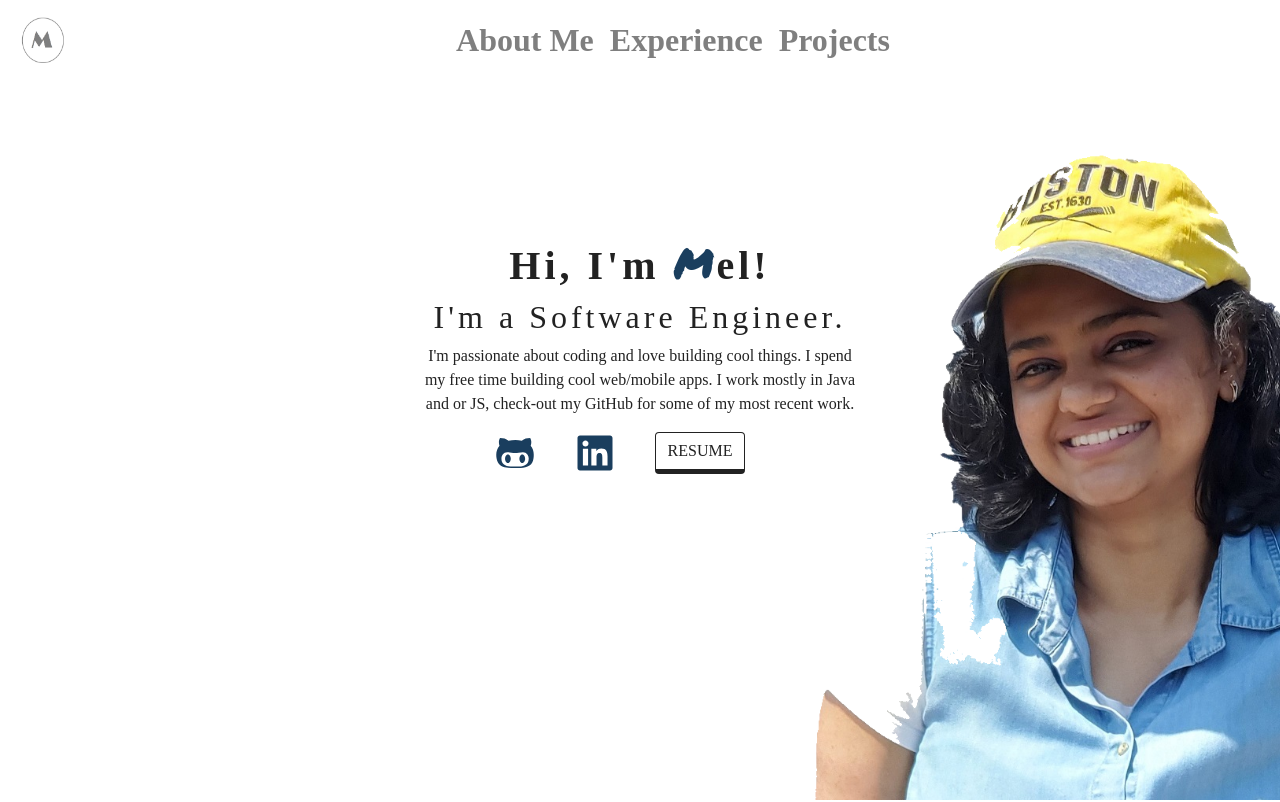
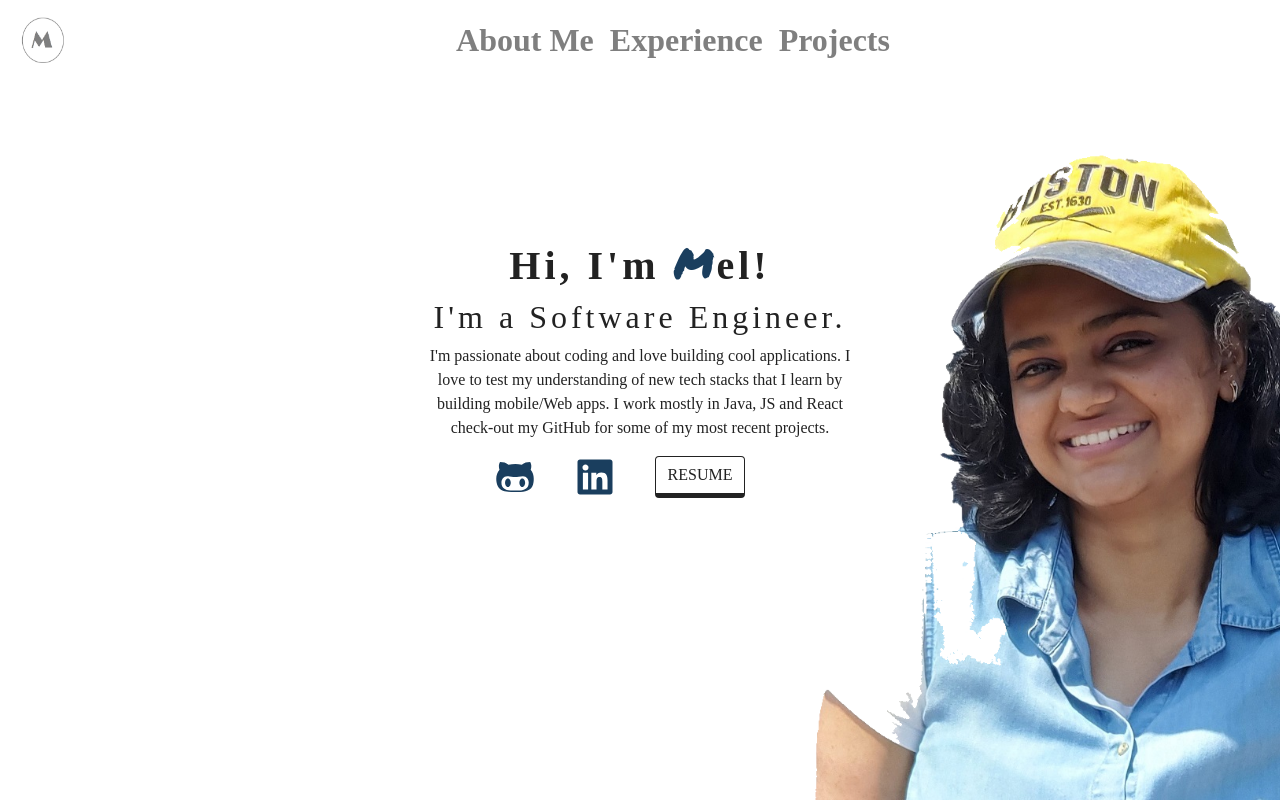
Before and after one commit to MrinaliniU/MyPortfolio, a Gatsby site: page / in a window 1280 px wide. Shown: the top 802 px of the page. Built offline with nearby package versions, Linux system fonts and the light colour scheme; Gatsby itself is replaced by a stand-in of ours; a web font is replaced by a local one.

Commit message:
Edit on intro

```diff
--- a/src/components/Globals/BackgroundSection.js
+++ b/src/components/Globals/BackgroundSection.js
@@ -19,9 +19,10 @@ export default function BackgroundSection({
             </h1>
             <h2 className="text-para">I'm a Software Engineer.</h2>
             <p className="text-para">
-              I'm passionate about coding and love building cool things. I spend
-              my free time building cool web/mobile apps. I work mostly in Java
-              and or JS, check-out my GitHub for some of my most recent work.
+              I'm passionate about coding and love building cool applications. I
+              love to test my understanding of new tech stacks that I learn by
+              building mobile/Web apps. I work mostly in Java, JS and React
+              check-out my GitHub for some of my most recent projects.
             </p>
             <div align="center">
               <a href="https://github.com/MrinaliniU" target="_blank">
```
